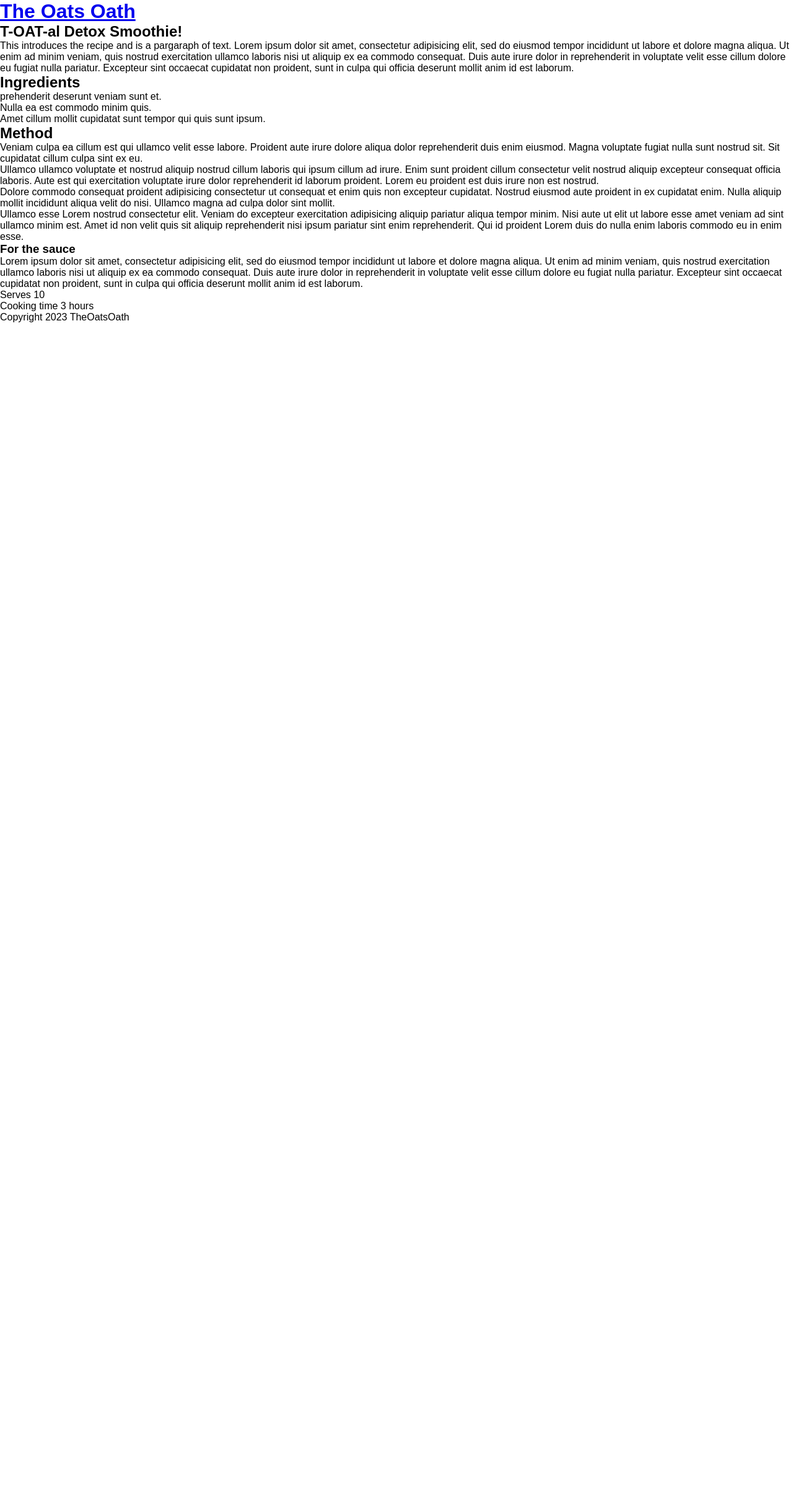
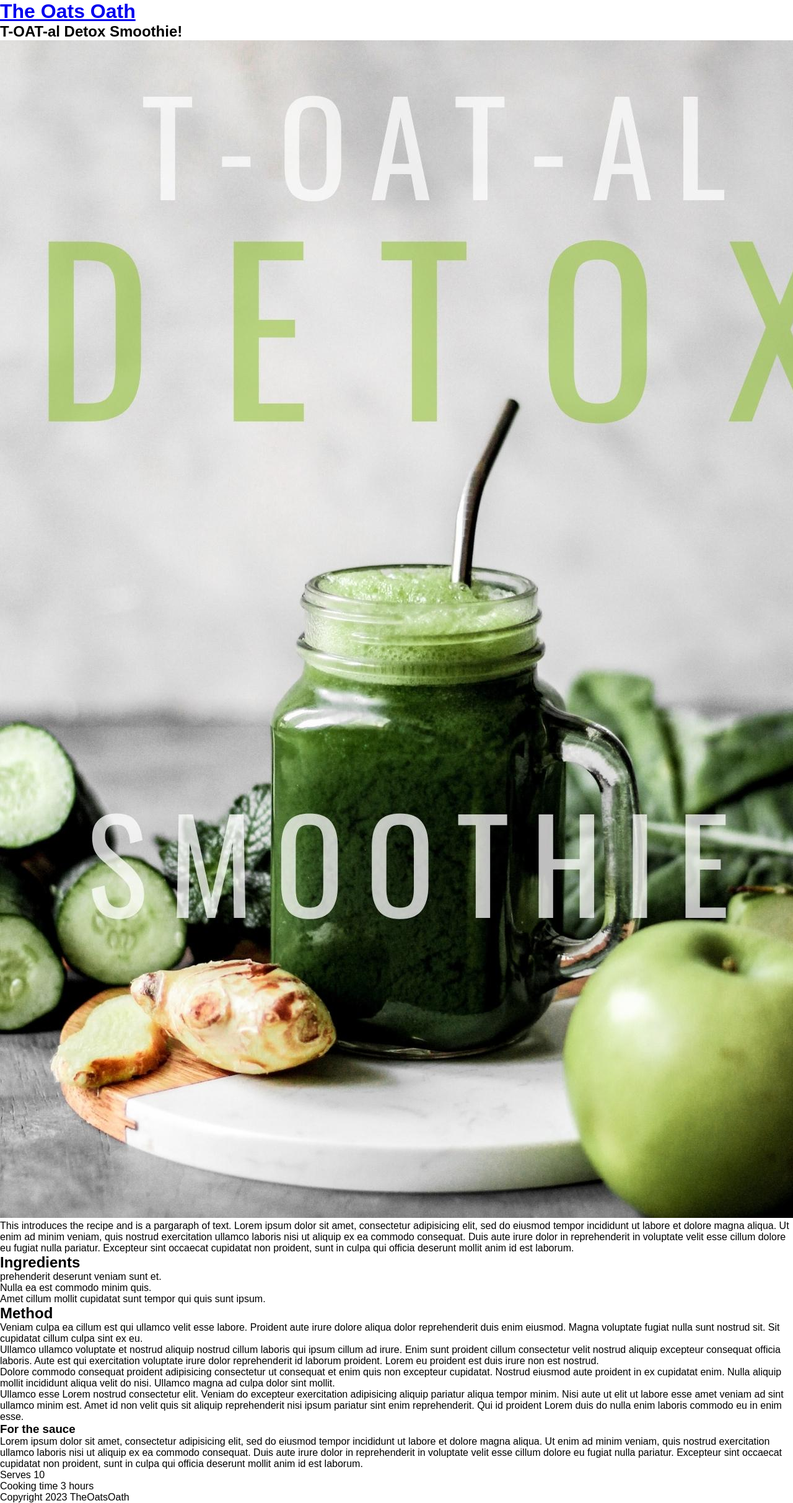
Before and after one commit to natalied0uglas/TheOatsOath, a Jekyll site: the page built from _recipes/recipe2.md, in a window 1280 px wide. Shown: the whole page at 62% size. Built offline with Jekyll 4.4.1, drawn with Linux system fonts in a browser that asks for light colours; before the commit the page ends 900 px from its top, so only the background shows below that.

Commit message:
Update Recipe “recipe2”

```diff
--- a/_recipes/recipe2.md
+++ b/_recipes/recipe2.md
@@ -5,13 +5,17 @@ order: 1
 layout: recipe
 published: true
 ---
+
+
+![](../uploads/afaa1067-8f93-48ef-88f3-4ab85007e5ea.jpeg)
+
 This introduces the recipe and is a pargaraph of text. Lorem ipsum dolor sit amet, consectetur adipisicing elit, sed do eiusmod tempor incididunt ut labore et dolore magna aliqua. Ut enim ad minim veniam, quis nostrud exercitation ullamco laboris nisi ut aliquip ex ea commodo consequat. Duis aute irure dolor in reprehenderit in voluptate velit esse cillum dolore eu fugiat nulla pariatur. Excepteur sint occaecat cupidatat non proident, sunt in culpa qui officia deserunt mollit anim id est laborum.
 
 ## Ingredients
 
-- prehenderit deserunt veniam sunt et.
-- Nulla ea est commodo minim quis.
-- Amet cillum mollit cupidatat sunt tempor qui quis sunt ipsum.
+* prehenderit deserunt veniam sunt et.
+* Nulla ea est commodo minim quis.
+* Amet cillum mollit cupidatat sunt tempor qui quis sunt ipsum.
 
 ## Method
 
@@ -27,6 +31,5 @@ Ullamco esse Lorem nostrud consectetur elit. Veniam do excepteur exercitation ad
 
 Lorem ipsum dolor sit amet, consectetur adipisicing elit, sed do eiusmod tempor incididunt ut labore et dolore magna aliqua. Ut enim ad minim veniam, quis nostrud exercitation ullamco laboris nisi ut aliquip ex ea commodo consequat. Duis aute irure dolor in reprehenderit in voluptate velit esse cillum dolore eu fugiat nulla pariatur. Excepteur sint occaecat cupidatat non proident, sunt in culpa qui officia deserunt mollit anim id est laborum.
 
-
-- Serves 10
-- Cooking time 3 hours
+* Serves 10
+* Cooking time 3 hours
```
Also changed, not shown: uploads/afaa1067-8f93-48ef-88f3-4ab85007e5ea.jpeg (added).
